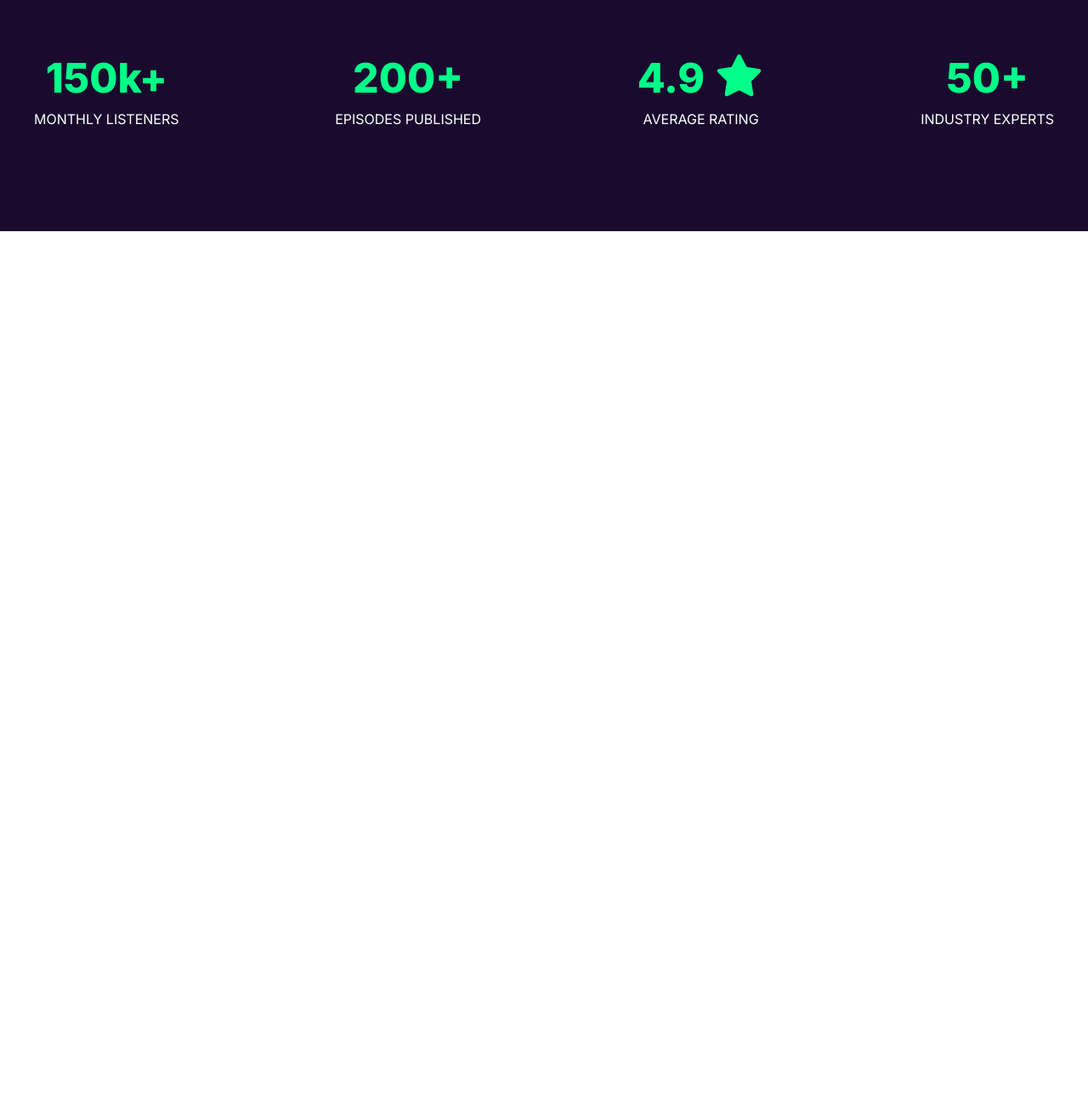
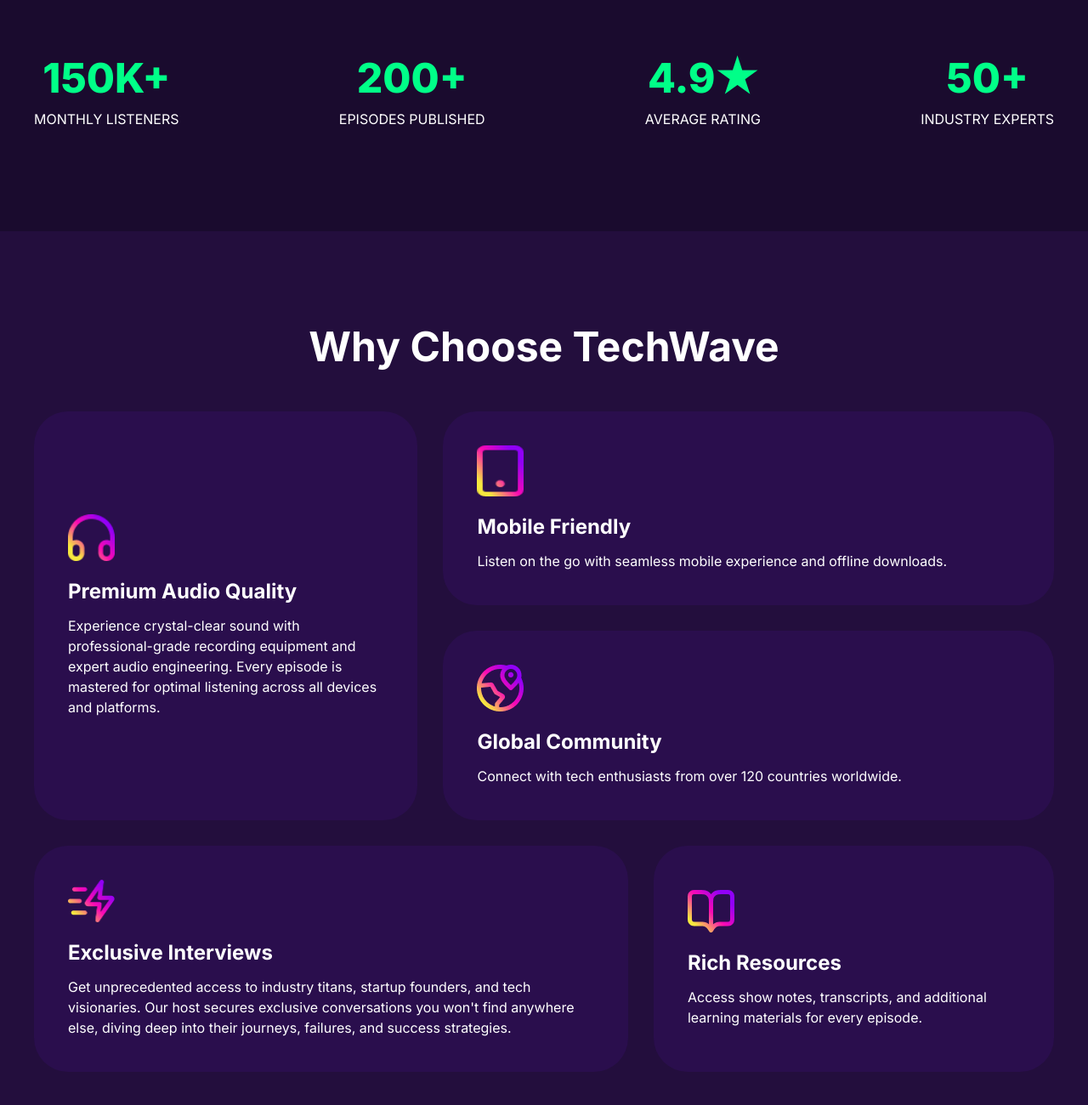
Before and after one commit to HxHridoy/hero-assi-2, a plain HTML site: page index.html in a window 1280 px wide. Shown: the part 1224-2524 px from the top of the page at 85% size. Before the commit the page ends 1496 px from the top, so only its background shows below. Drawn offline with nearby package versions, Linux system fonts and the light colour scheme.

Commit message:
why section added with Responsive

```diff
--- a/index.html
+++ b/index.html
@@ -83,7 +83,7 @@
 
             <div class="experience flex justify-between text-center">
                 <div class="experience-card">
-                    <h3 class="ex-number">150k+</h3>
+                    <h3 class="ex-number">150K+</h3>
                     <h4 class="short-title">Monthly Listeners</h4>
                 </div>
 
@@ -94,7 +94,7 @@
 
 
                 <div class="experience-card">
-                    <h3 class="ex-number">4.9 <i class="fa-solid fa-star" style="color: #00ff88;"></i></h3>
+                    <h3 class="ex-number">4.9★</i></h3>
                     <h4 class="short-title">Average Rating</h4>
                 </div>
 
@@ -102,8 +102,73 @@
                 <div class="experience-card">
                     <h3 class="ex-number">50+</h3>
                     <h4 class="short-title">Industry Experts</h4>
+            </div>
+         </section>
 
+         <!-- why Choose section -->
+         <section class="choose-section">
+                <h2 class="choose-sub-title ">
+                      Why Choose TechWave
+                </h2>
+             <div class="choose-div">
+            <div class="audio chosse-child-color">
+                <img class="interview-image" src="./assets/headphone.png" alt="headphone-icon">
+
+                <h3 class="choose-sub-title-u">
+                    Premium Audio Quality
+                </h3>
+
+                <p class="choose-sub-des-u">
+                    Experience crystal-clear sound with professional-grade recording equipment and expert audio engineering. Every episode is mastered for optimal listening across all devices and platforms.
+                </p>
             </div>
+
+            <div class="mobile chosse-child-color">
+                <img class="interview-image" src="./assets/device.png" alt="mobile-icon">
+
+                <h3 class="choose-sub-title-u">
+                    Mobile Friendly
+                </h3>
+                <p class="choose-sub-des-u">
+                   Listen on the go with seamless mobile experience and offline downloads.
+                </p>
+            </div>
+
+            <div class="location chosse-child-color">
+                <img class="interview-image" src="./assets/location.png" alt="location-icon">
+
+                <h3 class="choose-sub-title-u">
+                    Global Community
+                </h3>
+
+                <p class="choose-sub-des-u">
+                    Connect with tech enthusiasts from over 120 countries worldwide.
+                </p>
+            </div>
+
+            <div class="interview chosse-child-color">
+                <img class="interview-image" src="./assets/interview.png" alt="charge-icon">
+
+                <h3 class="choose-sub-title-u">
+                    Exclusive Interviews
+                </h3>
+
+                <p class="choose-sub-des-u">
+                   Get unprecedented access to industry titans, startup founders, and tech visionaries. Our host secures exclusive conversations you won't find anywhere else, diving deep into their journeys, failures, and success strategies.
+                </p>
+            </div>
+
+            <div class="resource chosse-child-color">
+                <img class="interview-image" src="./assets/resource.png" alt="resource-icon">
+
+                <h3 class="choose-sub-title-u">
+                    Rich Resources
+                </h3>
+
+                <p class="choose-sub-des-u">
+                    Access show notes, transcripts, and additional learning materials for every episode.
+            </div>
+          </div>
          </section>
     </main>
 
--- a/styles/styles.css
+++ b/styles/styles.css
@@ -298,6 +298,85 @@
 }
 
 
+
+
+
+/* why choose section */
+.choose-section {
+  background-color: var(--bg-2-color);
+  padding: 100px 0px;
+}
+
+.chosse-child-color {
+  background-color: rgba(53, 17, 101, 0.4);
+  padding: 40px;
+  border-radius: 40px;
+  display: flex;
+  flex-direction: column;
+  justify-content: center;
+
+}
+
+.choose-div {
+  display: grid;
+  gap: 30px;
+  width: 1200px;
+  margin: 0 auto;
+  padding-top: 40px;
+}
+
+.choose-sub-title {
+  font-size: 3rem;
+  font-weight: 700;
+  color: var(--white-color);
+  text-align: center;
+}
+
+.choose-sub-title-u {
+  font-size: 1.5rem;
+  font-weight: 700;
+  color: var(--white-color);
+  margin-bottom: 10px;
+}
+
+.choose-sub-des-u {
+  color: var(--white-color);
+}
+
+
+.interview-image {
+  max-width: 55px;
+  max-height: 60px;
+  /* width: 13%; */
+  margin-bottom: 18px;
+}
+
+
+/* area define */
+.audio {
+  grid-area: audio;
+}
+.mobile {
+  grid-area: mobile;
+}
+.location {
+  grid-area: location;
+}
+.interview {
+  grid-area: interview;
+}
+.resource {
+  grid-area: resource;
+}
+
+.choose-div {
+  display: grid;
+  grid-template-areas:
+  "audio mobile mobile"
+  "audio location location"
+  "interview interview resource";
+}
+
 /* Mobile Responsive */
 @media screen and (max-width: 576px) {
 .menus, .menu-links a {
@@ -319,16 +398,13 @@
 
 
 /* Hero Responsive */
-.hero-div {
-/* width: 100%;
-height: auto; */
-}
 
 
 .hero-center-div {
   width: 400px;
   height: 386px;
   margin: 0 auto;
+   padding-bottom: 60px;
 }
 
 .hero-title {
@@ -392,16 +468,13 @@
 }
 
 
-.about-title {
+.about-title,
+.choose-sub-title {
   font-size: 2rem;
 }
 
 .experience {
-  /* max-width: 1200px; */
-  /* border-top: 1.5px solid rgba(128, 128, 128, 0.253); */
-  /* margin: 0 auto; */
-  /* padding: 80px 0 0px 0px; */
-
+  padding-top: 50px;
   display: grid;
   grid-template-columns: repeat(2, 1fr);
   gap: 30px;
@@ -410,13 +483,32 @@
 .about-info {
   padding-left: 40px;
   padding-right: 40px;
-  padding-bottom: 50;
+  padding-bottom: 40px;
 }
 
 .ex-number {
   font-size: 2.5rem;
 }
 
+/* ========================================================= */
+/* why choose section Responsive */
+.choose-div {
+  width: 90%;
+  grid-template-areas:
+  "audio"
+  "mobile"
+  "location"
+  "interview"
+  "resource";
+}
+
+.choose-section {
+  padding: 40px 0px;
+}
+
+.choose-div {
+  padding-top: 20px;
+}
 }
 
 
```
Also changed, not shown: assets/interview.png (added).
